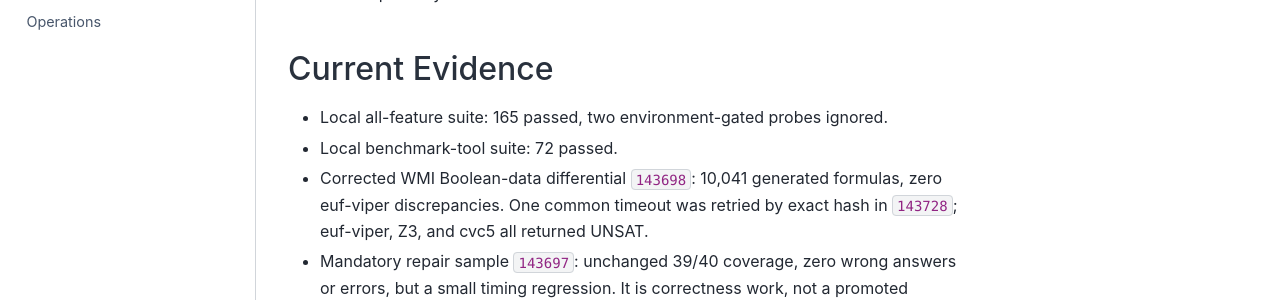
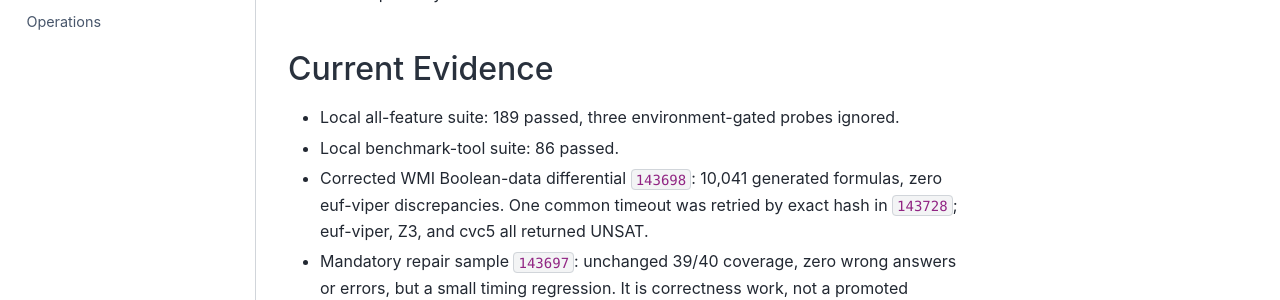
Before and after one commit to nasqret/euf-viper, a Jupyter Book: the page built from docs/book/soundness.md, in a window 1280 px wide and 900 px high, scrolled down 1461 px. Shown: the part 358-658 px from the top of the window. Built offline with Jupyter Book 1.0.4 settings and Sphinx 7.4.7 and the Sphinx Book theme 1.1.4, drawn with Linux system fonts in a browser that asks for light colours.

```diff
--- a/docs/book/soundness.md
+++ b/docs/book/soundness.md
@@ -70,8 +70,8 @@ soundness or solver-superiority claim is allowed.
 
 ## Current Evidence
 
-- Local all-feature suite: 165 passed, two environment-gated probes ignored.
-- Local benchmark-tool suite: 72 passed.
+- Local all-feature suite: 189 passed, three environment-gated probes ignored.
+- Local benchmark-tool suite: 86 passed.
 - Corrected WMI Boolean-data differential `143698`: 10,041 generated formulas,
   zero euf-viper discrepancies. One common timeout was retried by exact hash in
   `143728`; euf-viper, Z3, and cvc5 all returned UNSAT.
```
Also changed, not shown: JOURNAL.md (+1 -1 lines), PLAN.md (+1 -1 lines), README.md (+1 -1 lines).
